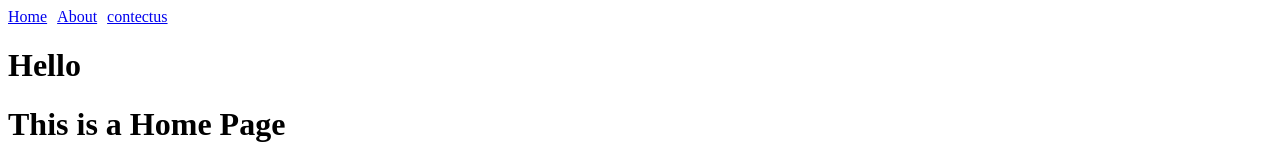
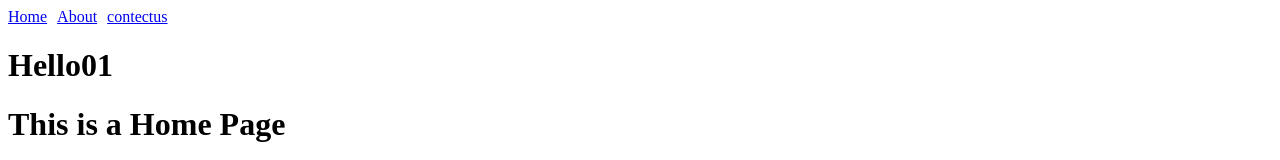
Before and after one commit to PhUBADINh/test-1, a Vue app: page / in a window 1280 px wide. Shown: the top 160 px of the page. Built offline with nearby package versions, Linux system fonts and the light colour scheme.

Commit message:
Update App.vue

```diff
--- a/src/App.vue
+++ b/src/App.vue
@@ -16,7 +16,7 @@ import { RouterLink, RouterView } from 'vue-router'
         <router-link to="/contectus">contectus</router-link>
       </li>
     </ul>
-    <h1>Hello</h1>
+    <h1>Hello01</h1>
   </div>
   <RouterView />
 </template>
```
